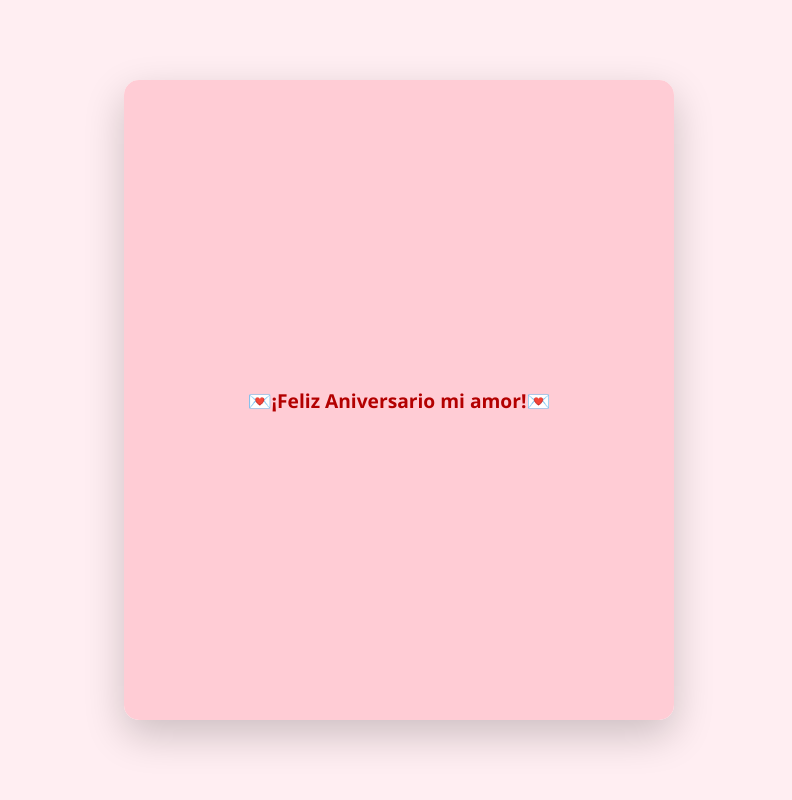
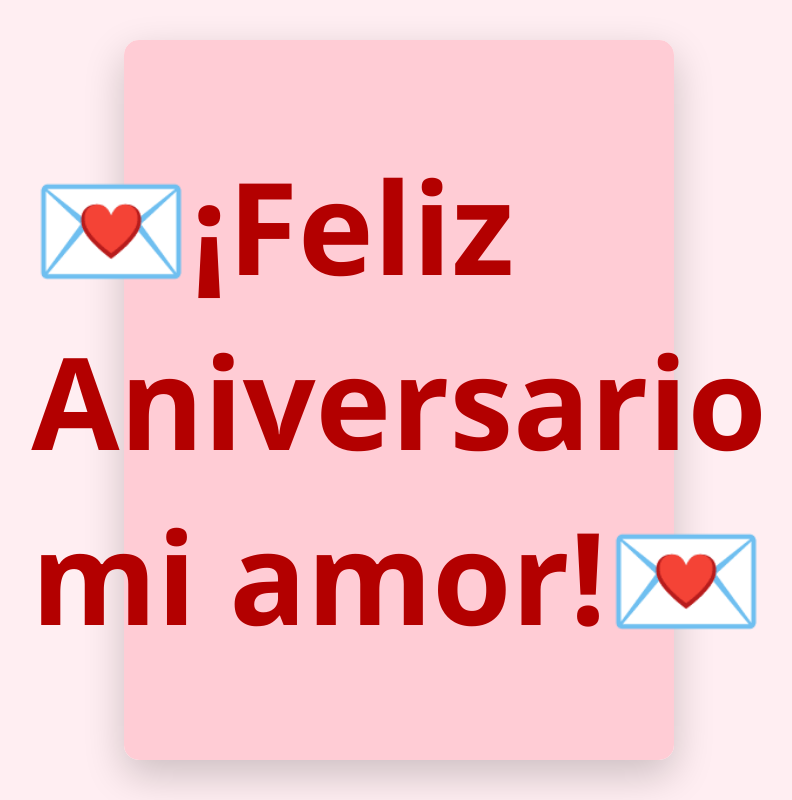
Before and after one commit to Bruce-WB/Aniversario, a plain HTML site: page index.html in a window 1280 px wide. Shown: the whole page, without its empty margins (241-1033 px from the left). Drawn offline with nearby package versions, Linux system fonts and the light colour scheme.

Commit message:
index.html

```diff
--- a/index.html
+++ b/index.html
@@ -27,7 +27,7 @@
     .envelope {
       width: 80vw;
 	max-width: 550px;
-      height: 80vh;
+      height: 90vh;
 	max-height: 975px;
       position: relative;
       transform-style: preserve-3d;
@@ -47,7 +47,7 @@
       display: flex;
       align-items: center;
       justify-content: center;
-      font-size: 1.5vw;
+      font-size: 10vw;
       font-weight: bold;
       color: #b30000;
       transform-origin: top;
@@ -202,14 +202,14 @@
 
     .message {
       margin-top: 1.5vh;
-      font-size: 1vh;
+      font-size: 1.2vh;
       color: #b30000;
       line-height: 1.4;
     }
 
     .counter {
   margin-top: 1.5vh;
-  font-size: 1.1vh;
+  font-size: 1.2vh;
   color: #B3FFFF;
   font-weight: bold;
   animation: glowPulse 2s infinite;
@@ -229,7 +229,7 @@
 
     .counter2 {
   margin-top: 1.5vh;
-  font-size: 1.1vh;
+  font-size: 1.2vh;
   color: #FFFFFF;
   font-weight: bold;
   animation: glowPulse2 2s infinite;
@@ -362,7 +362,7 @@
 }
 
 #loveText {
-  font-size: 1.5hv;
+  font-size: 95hw;
   color: #ff66cc;
   font-family: 'Brush Script MT', cursive;
   animation: neonFlash 1.2s infinite alternate;
```
